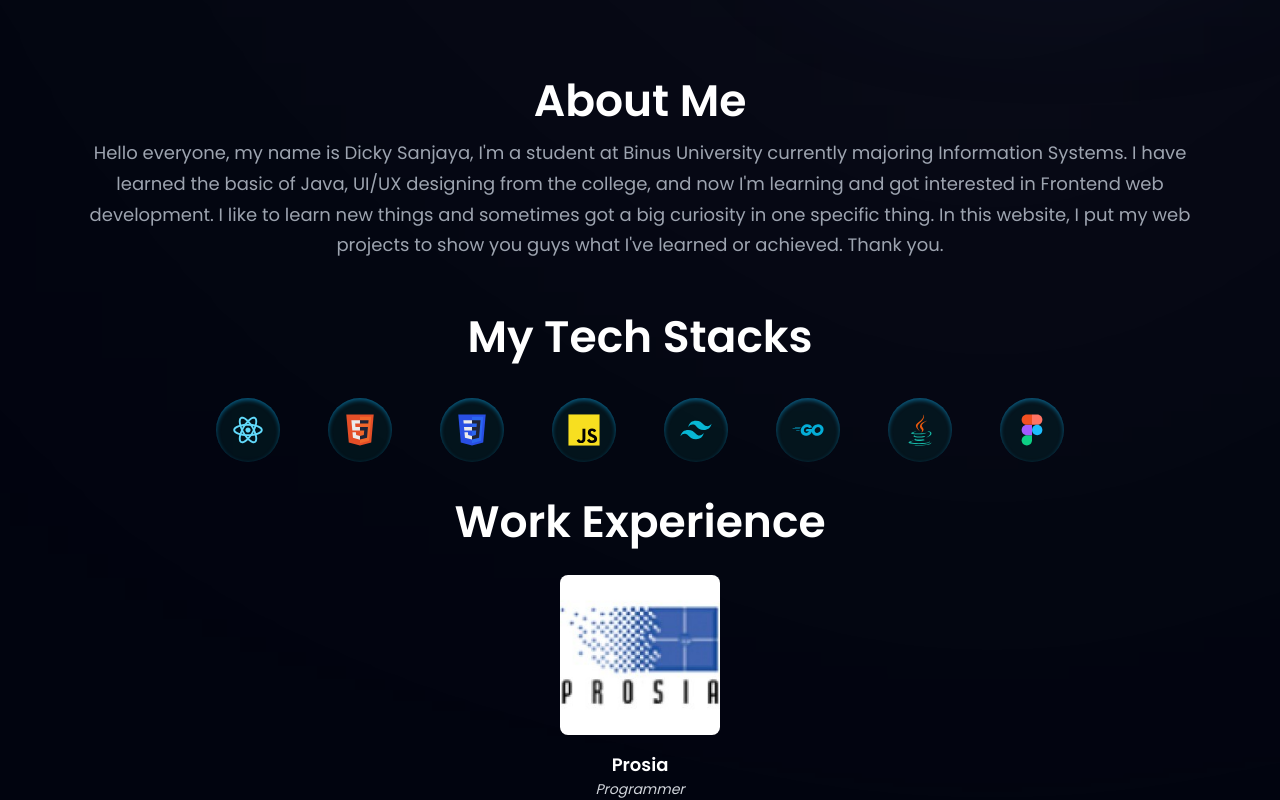
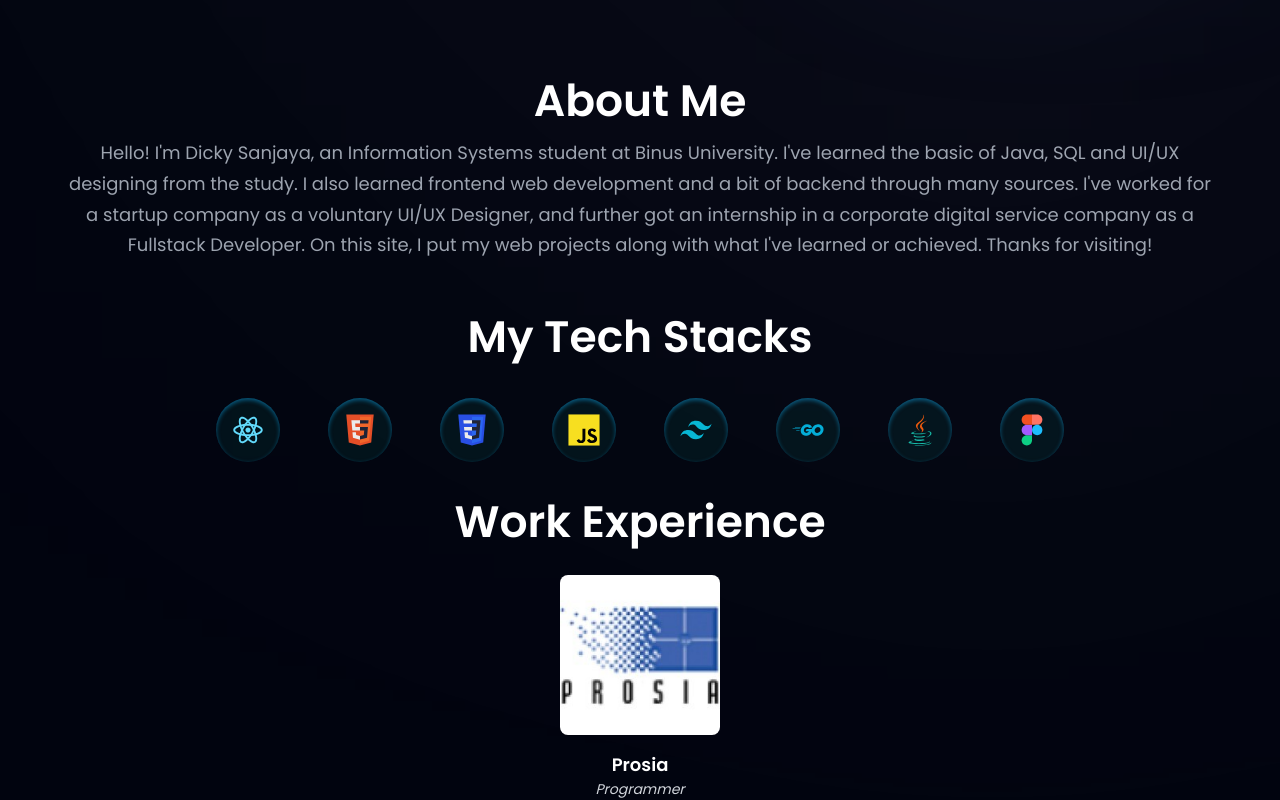
Before and after one commit to dckysss/portfolio, a React (Vite) app: page / in a window 1280 px wide. Shown: the part 740-1540 px from the top of the page. Built offline with nearby package versions, Linux system fonts and the light colour scheme.

Commit message:
update content

```diff
--- a/src/assets/index.js
+++ b/src/assets/index.js
@@ -14,7 +14,7 @@ import linkedin from "./linkedin.svg";
 import developer from "./developer.svg";
 import movieSearch from "./movieSearch.webp";
 import lvinnamon from "./LVinnamon.webp";
-import manage from "./manage.webp";
+import stayinn from "./stayinn.webp";
 import tako from "./Tako.webp";
 import golangCert from "./golang-cert.webp";
 import efsetCert from "./efset-cert.webp";
@@ -41,7 +41,7 @@ export {
   developer,
   movieSearch,
   lvinnamon,
-  manage,
+  stayinn,
   tako,
   golangCert,
   efsetCert,
--- a/src/components/About.jsx
+++ b/src/components/About.jsx
@@ -32,7 +32,7 @@ const About = () => {
     <section id="about-me" className={`${styles.paddingY} mt-6`} data-aos="fade-up">
       <div className="flex-1 flex-col text-center mb-10">
         <h2 className={styles.heading2}>About Me</h2>
-        <p className={`${styles.paragraph} text-left sm:text-center`}>Hello everyone, my name is Dicky Sanjaya, I'm a student at Binus University currently majoring Information Systems. I have learned the basic of Java, UI/UX designing from the college, and now I'm learning and got interested in Frontend web development. I like to learn new things and sometimes got a big curiosity in one specific thing. In this website, I put my web projects to show you guys what I've learned or achieved. Thank you.</p>
+        <p className={`${styles.paragraph} text-left sm:text-center`}>Hello! I'm Dicky Sanjaya, an Information Systems student at Binus University. I've learned the basic of Java, SQL and UI/UX designing from the study. I also learned frontend web development and a bit of backend through many sources. I've worked for a startup company as a voluntary UI/UX Designer, and further got an internship in a corporate digital service company as a Fullstack Developer. On this site, I put my web projects along with what I've learned or achieved. Thanks for visiting!</p>
       </div>
 
       <div className="flex-1 flex-col text-center">
--- a/src/components/Hero.jsx
+++ b/src/components/Hero.jsx
@@ -10,14 +10,14 @@ const Hero = () => (
       <div className={`flex-1 ${styles.flexStart} flex-col xl:px-0 sm:px-16 px-6`}>
         <div className='flex flex-row justify-between items-center w-full'>
           <h1 className='flex-1 font-semibold ss:text-[68px] text-[42px] text-white ss:leading-[92px] leading-[65px]'>
-            Hi, I'am<br className='hidden sm:block' /> <span className='text-gradient'>Dicky</span> {" "}
+            Hi, I am<br className='hidden sm:block' /> <span className='text-gradient'>Dicky</span> {" "}
           </h1>
         </div>
 
         <div className='h-20'>
           <h2 className='font-semibold ss:text-[40px] text-[26px] text-white ss:leading-[60px] leading-[35px]'>
             <ReactTypingEffect
-              text={["Front-End Web Developer", "UI/UX Designer"]}
+              text={["Front-End Web Developer", "UI/UX Designer", "Fullstack Web Developer"]}
               cursorRenderer={cursor => <span className='flex'>{cursor}</span>}
               speed={120}
               eraseSpeed={120}
--- a/src/constants/index.js
+++ b/src/constants/index.js
@@ -11,7 +11,7 @@ import {
   figma,
   lvinnamon,
   movieSearch,
-  manage,
+  stayinn,
   tako,
   golangCert,
   feCert,
@@ -142,11 +142,11 @@ export const projects = [
   },
   {
     id: "project-4",
-    name: "manage",
-    type: "Frontend Development",
-    desc: "Frontend Mentor manage company profile landing page with tailwind & jquery.",
-    img: manage,
-    link: "https://manage-landing-fementor.netlify.app/",
+    name: "StayInn",
+    type: "Fullstack Development",
+    desc: "Fullstack clone of booking.com with MERN stack",
+    img: stayinn,
+    link: "https://stayinn.netlify.app/",
   },
 ];
 
```
Also changed, not shown: src/assets/manage.webp (deleted), src/assets/stayinn.webp (added).
